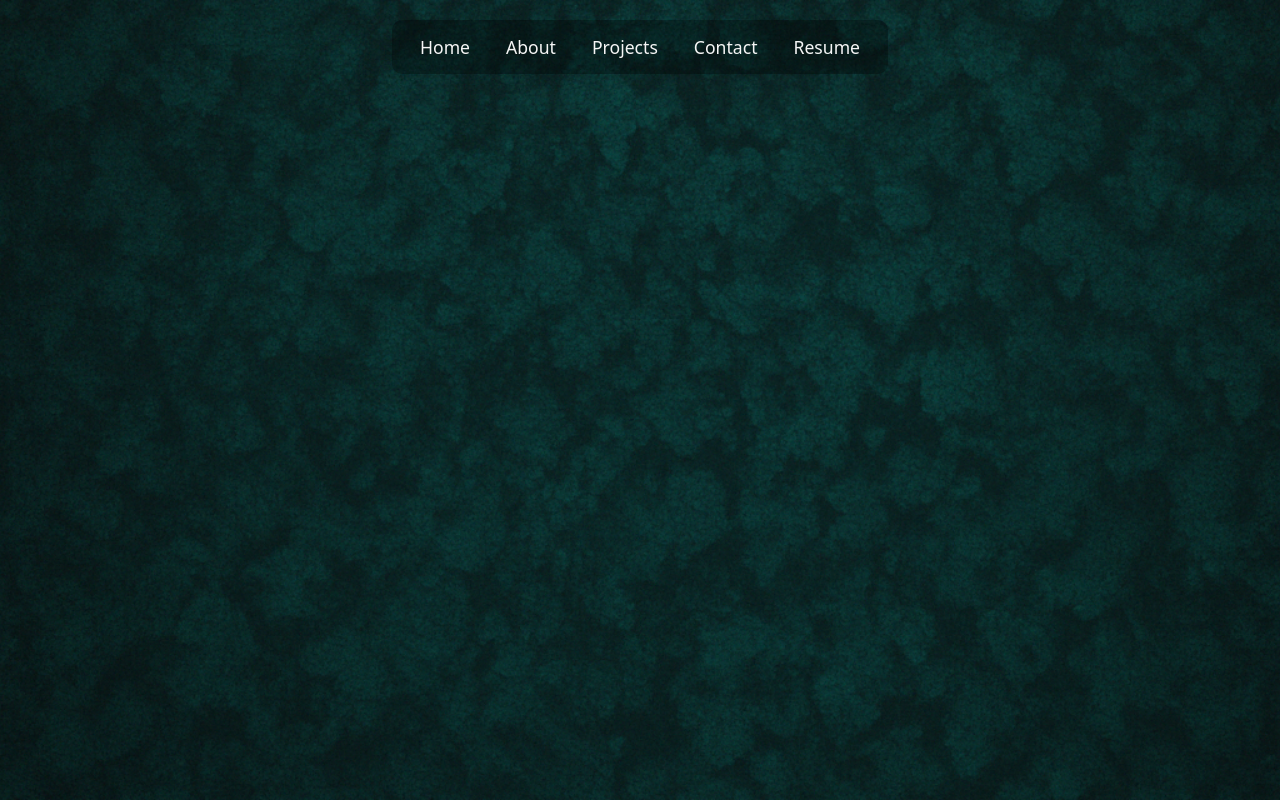
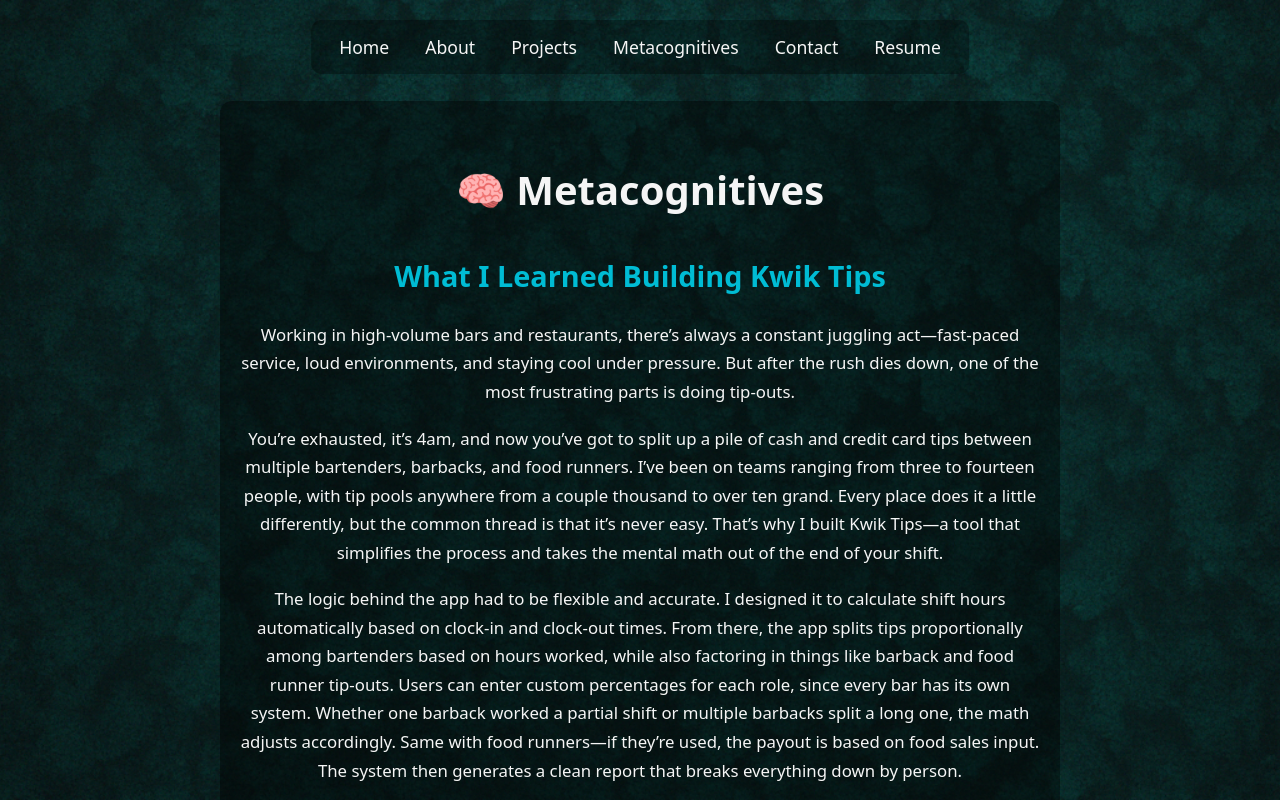
Before and after one commit to tzorbino/portfolio, a Vue app: page /metacognitives in a window 1280 px wide. Built offline with nearby package versions, Linux system fonts and the light colour scheme.

Commit message:
added metacognitive page

```diff
--- a/src/App.vue
+++ b/src/App.vue
@@ -4,6 +4,7 @@
       <router-link to="/" class="nav-link">Home</router-link>
       <router-link to="/about" class="nav-link">About</router-link>
       <router-link to="/projects" class="nav-link">Projects</router-link>
+      <router-link to="/metacognitives" class="nav-link">Metacognitives</router-link>
       <router-link to="/contact" class="nav-link">Contact</router-link>
       <a href="/Zorbino_Resume.pdf" target="_blank" class="nav-link">Resume</a>
     </nav>
--- a/src/router/index.js
+++ b/src/router/index.js
@@ -5,28 +5,35 @@
 import About from '@/views/About.vue';
 import Projects from '@/views/Projects.vue';
 import Contact from '@/views/Contact.vue';
+import Metacognitives from '@/views/Metacognitives.vue';
+
 
 const routes = [
   {
     path: '/',
     name: 'Intro',
     component: Intro
-},
+  },
   {
     path: '/about',
     name: 'About',
     component: About
-},
+  },
   {
     path: '/projects',
     name: 'Projects',
     component: Projects
-},
+  },
   {
     path: '/contact',
     name: 'Contact',
     component: Contact
-}
+  },
+  {
+    path: '/metacognitives',
+    name: 'Metacognitives',
+    component: Metacognitives
+  }
 ];
 
 const router = createRouter({
--- /dev/null
+++ b/src/views/Metacognitives.vue
@@ -0,0 +1,72 @@
+<template>
+    <div class="metacognitive-container">
+      <h1>🧠 Metacognitives</h1>
+
+      <section class="entry">
+        <h2>What I Learned Building Kwik Tips</h2>
+        <p>
+          Working in high-volume bars and restaurants, there’s always a constant juggling act—fast-paced service, loud environments, and staying cool under pressure. But after the rush dies down, one of the most frustrating parts is doing tip-outs.
+        </p>
+        <p>
+          You’re exhausted, it’s 4am, and now you’ve got to split up a pile of cash and credit card tips between multiple bartenders, barbacks, and food runners. I’ve been on teams ranging from three to fourteen people, with tip pools anywhere from a couple thousand to over ten grand. Every place does it a little differently, but the common thread is that it’s never easy. That’s why I built Kwik Tips—a tool that simplifies the process and takes the mental math out of the end of your shift.
+        </p>
+        <p>
+          The logic behind the app had to be flexible and accurate. I designed it to calculate shift hours automatically based on clock-in and clock-out times. From there, the app splits tips proportionally among bartenders based on hours worked, while also factoring in things like barback and food runner tip-outs. Users can enter custom percentages for each role, since every bar has its own system. Whether one barback worked a partial shift or multiple barbacks split a long one, the math adjusts accordingly. Same with food runners—if they’re used, the payout is based on food sales input. The system then generates a clean report that breaks everything down by person.
+        </p>
+        <p>
+          The tricky part was making sure the logic held up across different scenarios. I had to think through edge cases—like uneven shifts, multiple barbacks, or tips that were mostly cash versus mostly credit. It also needed to be customizable without overwhelming the user. Getting that balance right between flexibility and simplicity took a lot of trial and error.
+        </p>
+        <p>
+          What I’m most proud of is that this isn’t just a project—it’s something useful. It’s a real solution to a real problem I experienced nightly for years. And now, my past coworkers and service industry friends can use this to save time, reduce stress, and head home a little sooner after a long shift.
+        </p>
+      </section>
+    </div>
+  </template>
+
+  <style scoped>
+  .metacognitive-container {
+    max-width: 800px;
+    margin: 100px auto;
+    margin-top: 400px;
+    padding: 40px 20px;
+    color: #f5f5f5;
+    background-color: rgba(0, 0, 0, 0.4);
+    border-radius: 12px;
+    font-size: 1.05rem;
+    line-height: 1.7;
+  }
+
+  h1 {
+    text-align: center;
+    font-size: 2.5rem;
+    margin-bottom: 40px;
+  }
+
+  .entry h2 {
+    font-size: 1.8rem;
+    margin-bottom: 20px;
+    color: #00bcd4;
+  }
+
+  .entry p {
+    margin-bottom: 18px;
+  }
+
+
+  @media (max-width: 768px) {
+    .metacognitive-container {
+      margin-top: 700px;
+      padding: 30px 16px;
+      font-size: 1rem;
+    }
+
+    h1 {
+      font-size: 2rem;
+      margin-bottom: 24px;
+    }
+
+    .entry h2 {
+      font-size: 1.5rem;
+    }
+  }
+  </style>
```
